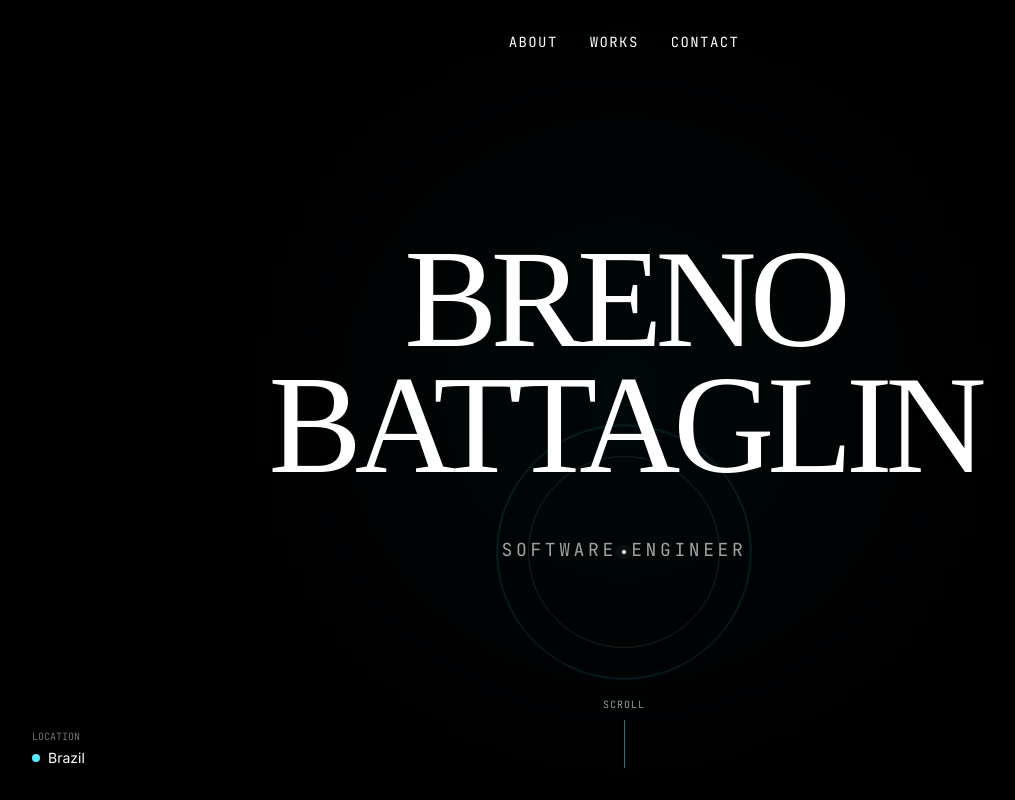
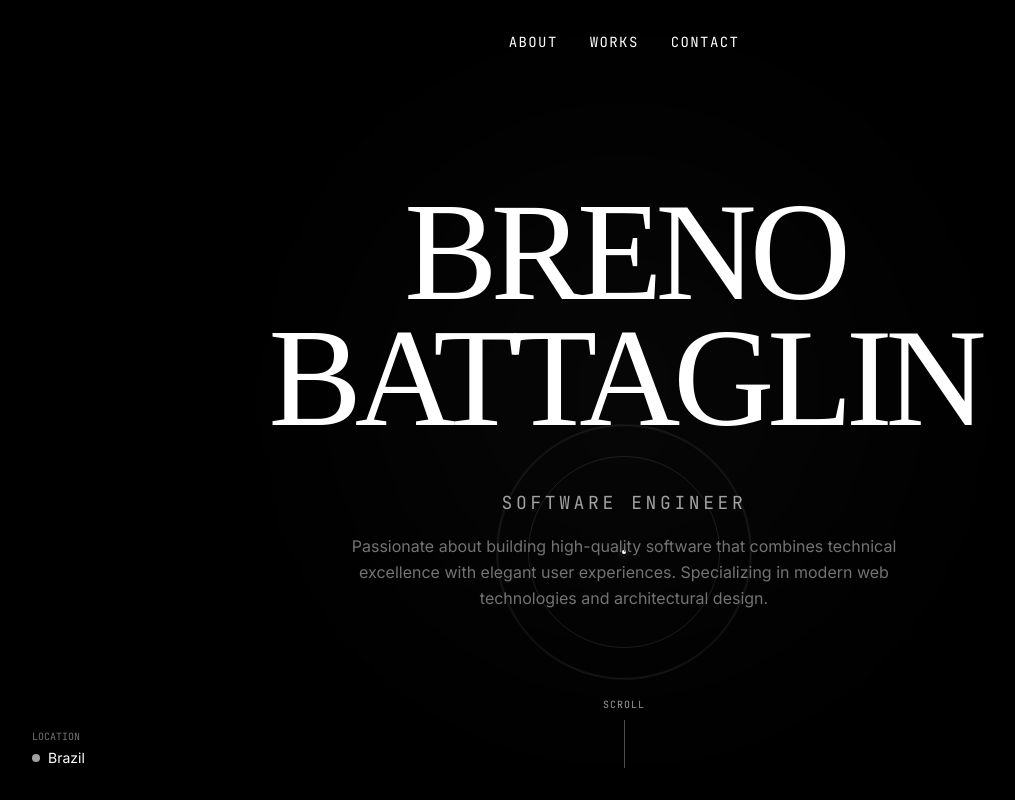
Before and after one commit to brenobattaglin/brenobattaglin.com, a React (Vite) app: page / in a window 1280 px wide. Shown: the top 800 px of the page, without its empty margins (16-1031 px from the left). Built offline with nearby package versions, Linux system fonts and the light colour scheme; a web font is replaced by a local one.

Commit message:
feat(ui): add professional narrative and refine minimalist style in Hero component

```diff
--- a/components/About.tsx
+++ b/components/About.tsx
@@ -45,7 +45,7 @@ const CircularGraphic: React.FC<{ isVisible: boolean }> = ({ isVisible }) => (
     className={`absolute bottom-[15vh] ${ANIMATION_CLASSES.fadeInScale(isVisible)}`}
   >
     <div className="relative w-48 h-48 md:w-64 md:h-64 border border-white/5 rounded-full flex items-center justify-center">
-      <div className="absolute inset-0 border border-cyan-500/20 rounded-full animate-spin-slow" />
+      <div className="absolute inset-0 border border-white/10 rounded-full animate-spin-slow" />
       <div className="w-32 h-32 md:w-48 md:h-48 border border-white/10 rounded-full flex items-center justify-center">
         <div className="w-1 h-1 bg-white rounded-full shadow-[0_0_10px_rgba(255,255,255,0.8)]" />
       </div>
@@ -58,13 +58,13 @@ const ScrollIndicator: React.FC = () => (
     <span className="font-mono text-[10px] tracking-widest uppercase opacity-60">
       Scroll
     </span>
-    <div className="w-px h-12 bg-cyan-300 opacity-50" />
+    <div className="w-px h-12 bg-white/30" />
   </div>
 );
 
 const AmbientLight: React.FC = () => (
   <div className="absolute inset-0 pointer-events-none">
-    <div className="absolute top-1/2 left-1/2 -translate-x-1/2 -translate-y-1/2 w-[500px] h-[500px] bg-cyan-600/10 rounded-full blur-[120px] animate-pulse-slow" />
+    <div className="absolute top-1/2 left-1/2 -translate-x-1/2 -translate-y-1/2 w-[500px] h-[500px] bg-white/5 rounded-full blur-[120px] animate-pulse-slow" />
   </div>
 );
 
@@ -88,11 +88,16 @@ export const Hero: React.FC = () => {
           BATTAGLIN
         </h1>
 
-        <div className="mt-8 md:mt-12 overflow-hidden">
+        <div className="mt-8 md:mt-12 overflow-hidden flex flex-col items-center gap-4">
           <p
             className={`font-mono text-sm md:text-base lg:text-lg tracking-[0.2em] uppercase text-neutral-400 ${ANIMATION_CLASSES.slideUp(isVisible)}`}
           >
             Software Engineer
+          </p>
+          <p className="max-w-[600px] text-center text-neutral-500 text-sm md:text-base leading-relaxed">
+            Passionate about building high-quality software that combines
+            technical excellence with elegant user experiences. Specializing in
+            modern web technologies and architectural design.
           </p>
         </div>
       </div>
@@ -104,7 +109,7 @@ export const Hero: React.FC = () => {
         <InfoPill
           label="Location"
           value="Brazil"
-          indicatorColor="bg-cyan-300"
+          indicatorColor="bg-neutral-400"
         />
       </div>
     </section>
```
Also changed, not shown: 1 other file (tests, documents, lock files or other folders).
